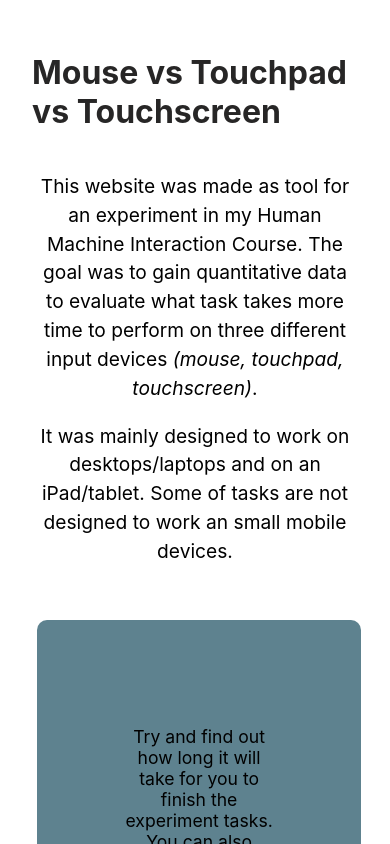
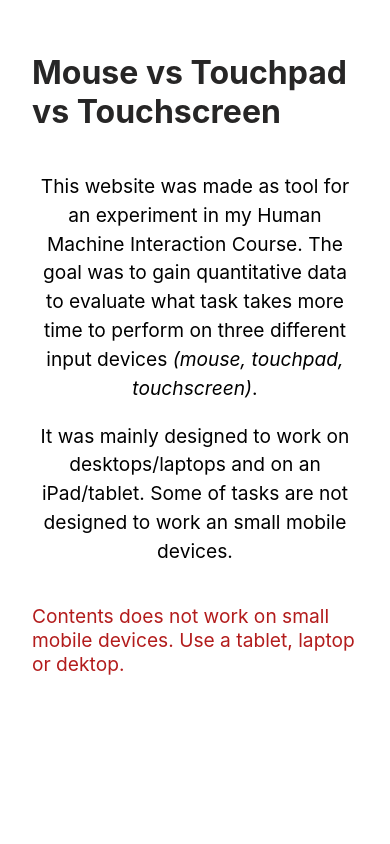
Before and after one commit to don-riel/mmi-experiment-frontend, a React (Create React App) app: page / in a window 390 px wide. Shown: the top 844 px of the page. Built offline with nearby package versions, Linux system fonts and the light colour scheme.

Commit message:
hide content on small viewport

```diff
--- a/src/pages/Home.css
+++ b/src/pages/Home.css
@@ -73,3 +73,18 @@
     background-color:  rgb(94, 130, 143);
     border: 1px solid white;
 }
+
+.notice {
+    display: none;
+    font-size: 1.2rem;
+    color: rgb(179, 28, 28);
+}
+
+@media only screen and (max-width: 768px) {
+    .choice_box {
+        display: none;
+    }
+    .notice {
+        display: block;
+    }
+  }
--- a/src/pages/Home.js
+++ b/src/pages/Home.js
@@ -21,6 +21,10 @@ function Home() {
         </p>
       </div>
 
+      <div className="notice">
+        <p>Contents does not work on small mobile devices. Use a tablet, laptop or dektop.</p>
+      </div>
+
       <div className="choice_box">
         <div className="choice_item choice_left">
           <p>
```
